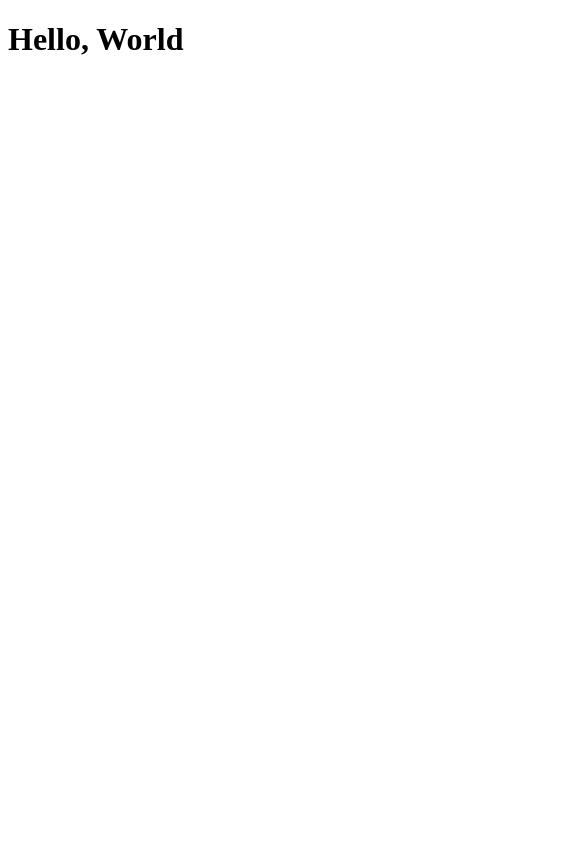
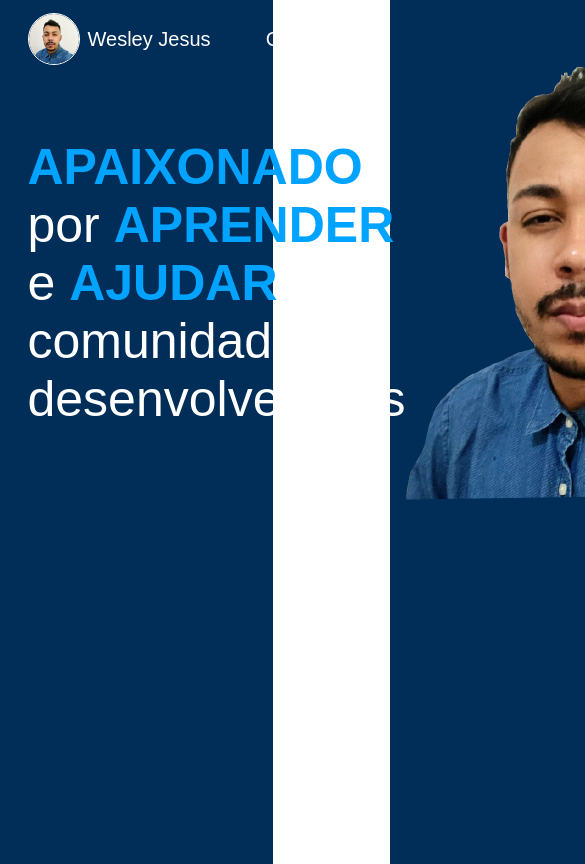
Before and after one commit to wesleyjesus-dev/wesleyjesus-dev.github.io, a plain HTML site: page index.html in a window 390 px wide. Shown: the top 864 px of the page, 585 px wide, since content can reach past the window. Drawn offline with Linux system fonts and the light colour scheme.

Commit message:
implementing home without responsive [wip]

```diff
--- a/index.html
+++ b/index.html
@@ -4,9 +4,32 @@
     <meta charset="UTF-8">
     <meta http-equiv="X-UA-Compatible" content="IE=edge">
     <meta name="viewport" content="width=device-width, initial-scale=1.0">
+    <link rel="stylesheet" href="style.css">
     <title>Document</title>
 </head>
 <body>
-    <h1>Hello, World</h1>
+    <header>
+        <div class="brand">
+            <img src="images/perfil.jpeg" class="photo" />
+            <span class="name">Wesley Jesus</span>
+        </div>
+        <div class="nav">
+            <ul>
+                <li class="menu-li">Curriculum</li>
+            </ul>
+        </div>
+    </header>
+    <section>
+        <div class="about-text">
+            <div class="about">
+                <span class="destaque">APAIXONADO</span> por <span class="destaque">APRENDER</span> <br />
+                e <span class="destaque">AJUDAR</span> a comunidade de desenvolvedores
+            </div>
+        </div>
+        <div class="photo-content">
+            <img src="images/perfil-without-background.png" class="photo-home" />
+        </div>
+
+    </section>
 </body>
 </html>
--- /dev/null
+++ b/style.css
@@ -0,0 +1,76 @@
+/* html, body{ margin: 0; padding-top: 5px;} */
+body {
+  height: 100vh;
+  /*background-color: #002E58;*/
+  background-image: linear-gradient(to right, #002E58 70%, #fff 30%);
+  padding-left: 5vw;
+  padding-right: 5vw;
+  padding-top: 1vw;
+}
+header {
+    display: flex;
+    flex-direction: row;
+    justify-content: space-between;
+}
+
+.brand {
+    display: flex;
+    align-items: center;
+}
+.photo {
+    max-width: 50px;
+    border-radius: 50%;
+    border: 0.5px solid white;
+}
+.name {
+    color: white;
+    font-family: sans-serif;
+    font-style: normal;
+    font-size: 20px;
+    padding: 8px 8px;
+}
+
+.menu-li {
+    list-style-type: none;
+    color: white;
+    font-family: sans-serif;
+    font-style: normal;
+    font-size: 20px;
+}
+
+/* Section styles */
+section {
+    display: flex;
+    flex-direction: row;
+    justify-content: space-between;
+    min-height: 48vw;
+}
+
+.photo-content {
+    display: flex;
+    flex-direction: column;
+    justify-content: flex-end;
+}
+
+.about-text {
+    display: flex;
+    flex-direction: column;
+    justify-content: center;
+}
+.about {
+    color: white;
+    font-family: sans-serif;
+    font-style: normal;
+    font-size: 50px;
+}
+.destaque {
+    color: #00A3FF;
+    font-weight: bold;
+}
+
+.tecnologias {
+    display: flex;
+    flex-direction: row;
+    justify-content: space-around;
+    align-items: flex-start;
+}
```
Also changed, not shown: images/csharp.png (added), images/java.png (added), images/kafka.png (added), images/perfil-without-background.png (added), images/perfil.jpeg (added).
